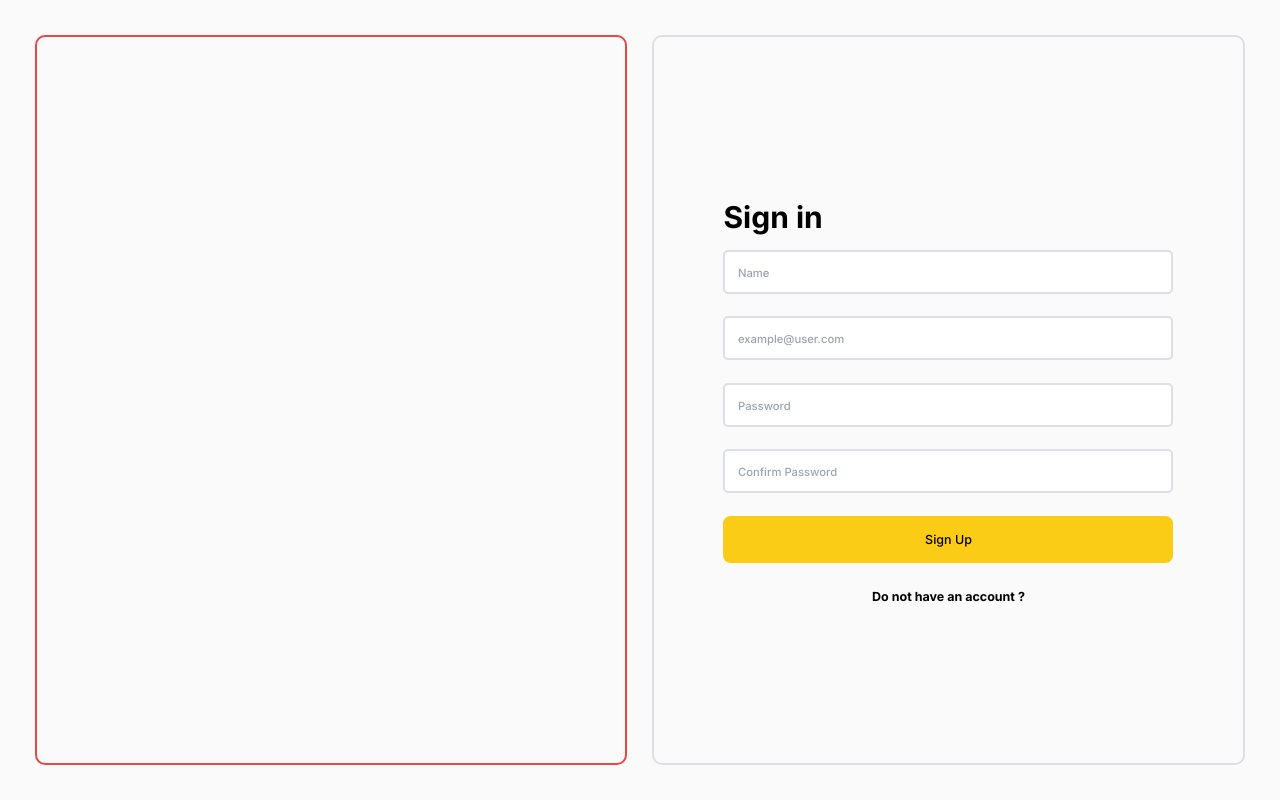
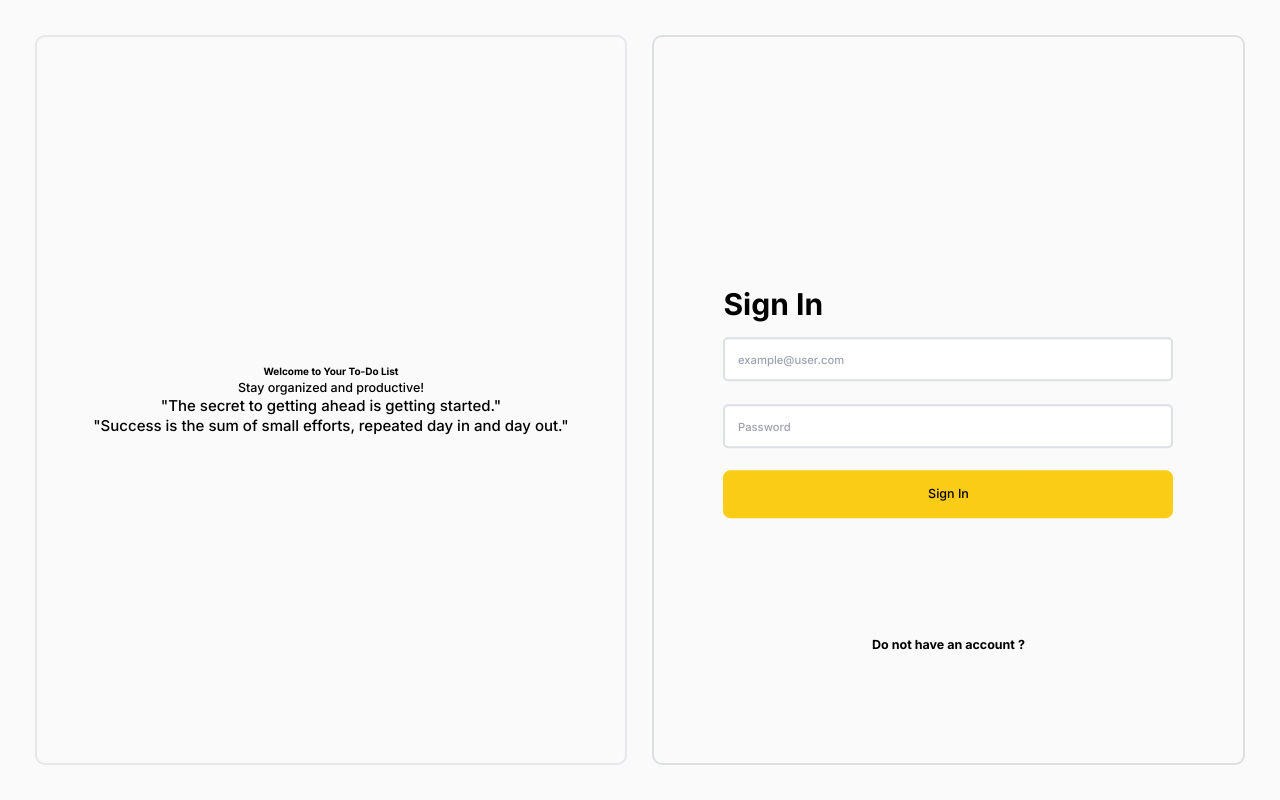
Before and after one commit to AhmedAbdEl-NasserAhmed/Ideatest-Task, a Next.js app: page / in a window 1280 px wide. Built offline with nearby package versions, Linux system fonts and the light colour scheme.

Commit message:
finishing welcome page and start integrating with backend using redux toolkit

```diff
--- a/app/page.tsx
+++ b/app/page.tsx
@@ -1,23 +1,12 @@
-import SignInForm from "@/components/Forms/SignInForm";
-import SignUpForm from "@/components/Forms/SignUpForm";
+import SwitchForms from "@/components/SwitchForms/SwitchForms";
+import WelcomePage from "@/ui/WelcomePage";
 
 export default function Home() {
   return (
     <div className="bg-main p-14 h-screen flex items-center justify-between gap-10 ">
-      <div className="w-1/2 border-2 border-red-500 h-full rounded-2xl">
-        &nbsp;
-      </div>
-      <div className="flex flex-col items-center justify-center border-2 border-borderLight h-full p-10 w-1/2 rounded-2xl">
-        <div className="w-[45rem] m-auto">
-          <h2 className="text-[3rem] font-bold">Sign in</h2>
-          <div className="mt-4">
-            <SignUpForm />
-          </div>
-
-          <h2 className="text-xl font-bold text-center mt-10">
-            Do not have an account ?
-          </h2>
-        </div>
+      <WelcomePage />
+      <div className="flex flex-col items-center justify-center border-2 border-borderLight h-full p-10 w-1/2 rounded-2xl overflow-hidden">
+        <SwitchForms />
       </div>
     </div>
   );
--- a/components/Forms/SignUpForm.tsx
+++ b/components/Forms/SignUpForm.tsx
@@ -4,6 +4,7 @@ import { useForm } from "react-hook-form";
 
 import Input from "@/components/Input/Input";
 import Button from "../Button/Button";
+import { emailRegex, passwordRegex } from "@/utils/regex";
 
 type FormValues = {
   name: string;
@@ -54,6 +55,10 @@ const SignUpForm = () => {
             required: {
               value: true,
               message: "Please enter your email"
+            },
+            pattern: {
+              value: emailRegex,
+              message: "Please enter a valid email address."
             }
           })
         }}
@@ -67,6 +72,11 @@ const SignUpForm = () => {
             required: {
               value: true,
               message: "Please enter your password"
+            },
+            pattern: {
+              value: passwordRegex,
+              message:
+                "Password must include at least one uppercase letter, one lowercase letter, one number, and one special character."
             }
           })
         }}
@@ -82,7 +92,9 @@ const SignUpForm = () => {
             required: {
               value: true,
               message: "Please confirm your password"
-            }
+            },
+            validate: (value) =>
+              value === watch("password") || "Passwords do not match"
           })
         }}
         placeholder="Confirm Password"
--- /dev/null
+++ b/components/SwitchForms/SwitchForms.tsx
@@ -0,0 +1,45 @@
+"use client";
+
+import SignInForm from "@/components/Forms/SignInForm";
+import SignUpForm from "@/components/Forms/SignUpForm";
+import { useState } from "react";
+
+const SwitchForms = () => {
+  const [signIn, setSignIn] = useState<boolean>(true);
+
+  return (
+    <div className="relative w-[45rem] h-3/4 m-auto flex justify-center items-center ">
+      <div
+        className={` top-1/2 left-1/2 absolute transition duration-700 ${
+          signIn
+            ? "translate-x-[90rem] "
+            : "transform -translate-x-1/2 -translate-y-1/2"
+        }  w-full `}
+      >
+        <h2 className=" mb-4 text-[3rem] font-bold">Sign Up</h2>
+        <SignUpForm />
+      </div>
+
+      <div
+        className={` top-1/2 left-1/2 absolute transition duration-700 ${
+          signIn
+            ? "transform -translate-x-1/2 -translate-y-1/2"
+            : "translate-x-[90rem] "
+        }  w-full `}
+      >
+        <h2 className=" mb-4 text-[3rem] font-bold">Sign In</h2>
+        <SignInForm />
+      </div>
+
+      <button
+        className="text-xl mt-auto font-bold text-center z-20"
+        type="button"
+        onClick={() => setSignIn((value) => !value)}
+      >
+        {signIn ? "Do not have an account ?" : "Already have an account ?"}
+      </button>
+    </div>
+  );
+};
+
+export default SwitchForms;
--- a/tailwind.config.ts
+++ b/tailwind.config.ts
@@ -10,7 +10,8 @@ const config: Config = {
     extend: {
       colors: {
         main: "#fafafa",
-        borderLight: "#DCE0E5"
+        borderLight: "#DCE0E5",
+        textMuted: "#808B9A"
       }
     }
   },
--- /dev/null
+++ b/ui/WelcomePage.tsx
@@ -0,0 +1,21 @@
+const WelcomePage = () => {
+  return (
+    <div className="text-4xl flex flex-col justify-center items-center w-1/2 border-2 bg-black h-full p-36 rounded-2xl">
+      <h1 className="text-4xl font-bold text-white mb-5 text-center">
+        Welcome to Your To-Do List
+      </h1>
+      <h2 className="text-xl text-gray-300 mb-10 text-center">
+        Stay organized and productive!
+      </h2>
+      <p className="text-2xl italic text-textMuted text-center max-w-lg mx-4 mb-5">
+        &quot;The secret to getting ahead is getting started.&quot;
+      </p>
+      <p className="text-2xl italic text-textMuted text-center max-w-lg mx-4 mb-5">
+        &quot;Success is the sum of small efforts, repeated day in and day
+        out.&quot;
+      </p>
+    </div>
+  );
+};
+
+export default WelcomePage;
--- /dev/null
+++ b/utils/regex.ts
@@ -0,0 +1,4 @@
+export const passwordRegex =
+  /^(?=.*[A-Z])(?=.*[a-z])(?=.*[0-9])(?=.*[!@#$%^&*]).{8,}$/;
+
+export const emailRegex = /^[a-zA-Z0-9._%+-]+@[a-zA-Z0-9.-]+\.[a-zA-Z]{2,}$/;
```
